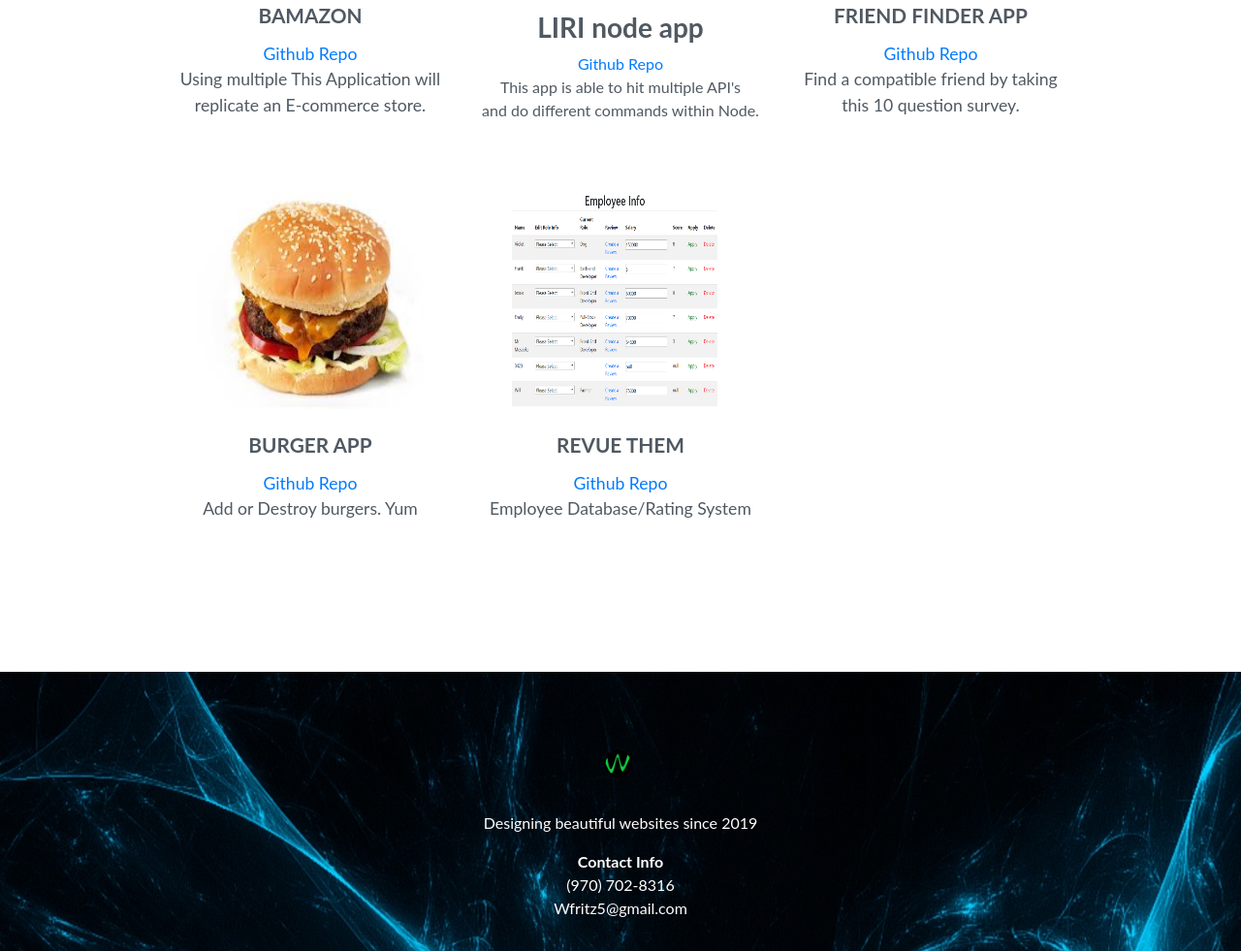
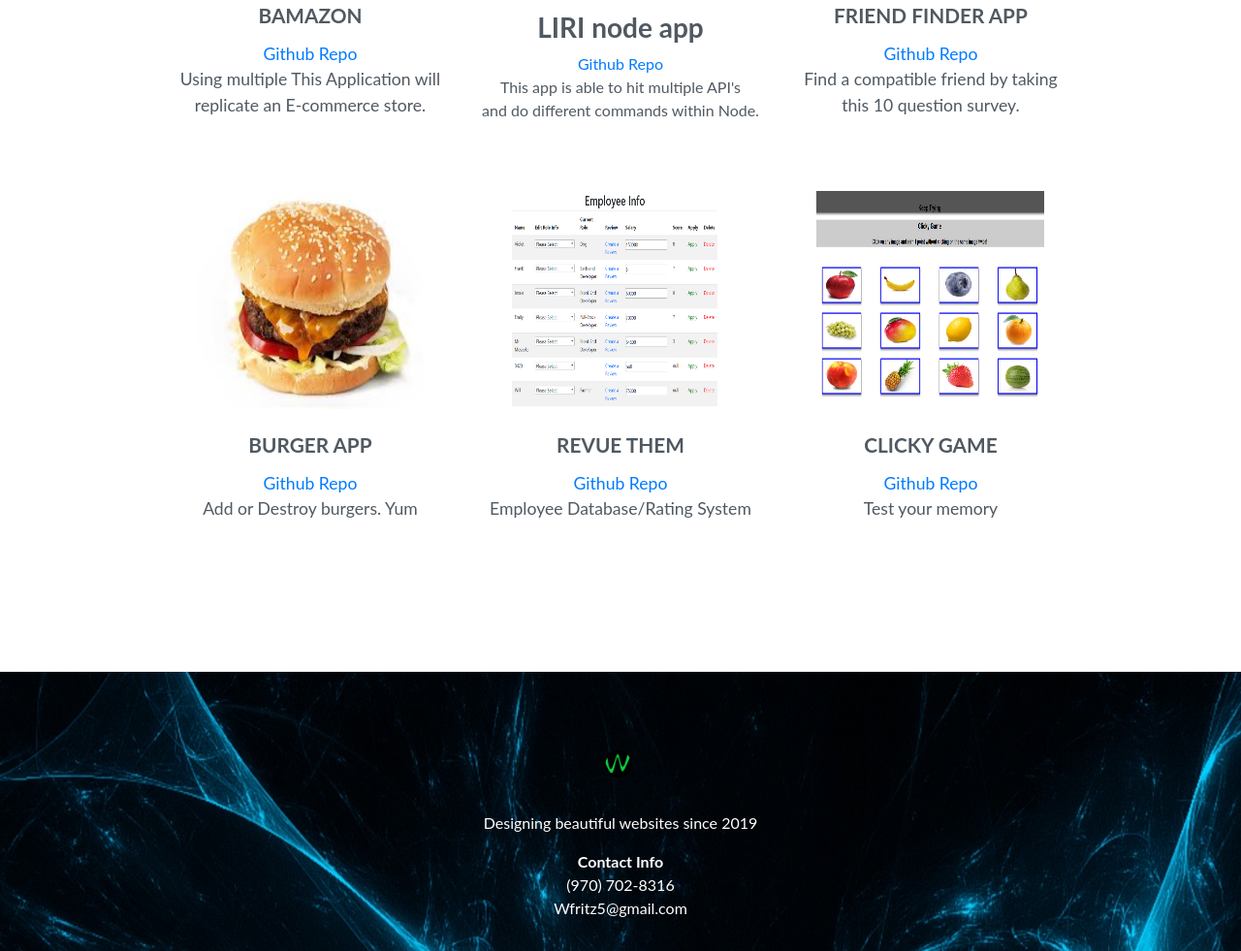
Before and after one commit to Wfritz5/updatedPortfolio, a plain HTML site: page index.html in a window 1280 px wide. Shown: the part 3532-4513 px from the top of the page at 97% size. Drawn offline with Linux system fonts and the light colour scheme.

Commit message:
added portfolio

```diff
--- a/index.html
+++ b/index.html
@@ -295,6 +295,17 @@
 								</div>
 							</div>
 						</div>
+						<div class="col-md-4">
+							<div class="feature">
+								<div id="work">
+									<a href="https://wfritz5.github.io/clicky_game/" target="_blank"><img
+											src="img/clicky.png" alt="clickyGame" height="225" width="235"></a>
+									<h3><br><strong>Clicky Game</strong></h3>
+									<p><a href="https://github.com/Wfritz5/clicky_game" target="_blank">Github
+											Repo</a><br>Test your memory<br><br></p>
+								</div>
+							</div>
+						</div>
 					</div>
 
 				</div>
```
Also changed, not shown: img/clicky.png (added).
